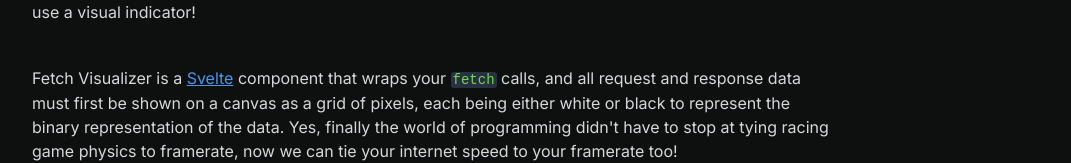
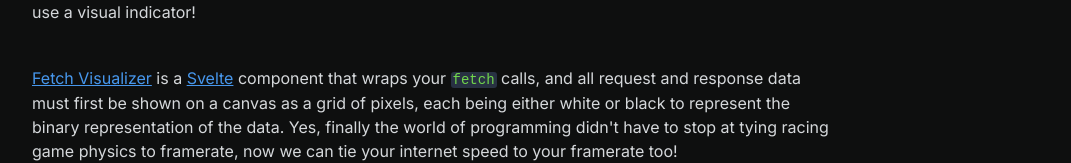
Before and after one commit to sheodox/fetch-visualizer, a SvelteKit app: page / in a window 1280 px wide. Shown: the part 146-309 px from the top of the page, without its empty margins (208-1279 px from the left). Built offline with nearby package versions, Linux system fonts and the light colour scheme.

Commit message:
Link to the component for the curious

```diff
--- a/src/routes/+page.svelte
+++ b/src/routes/+page.svelte
@@ -15,7 +15,10 @@
 	not use a visual indicator!
 </p>
 <p>
-	Fetch Visualizer is a <a href="https://svelte.dev/docs">Svelte</a> component that wraps your
+	<a href="https://github.com/sheodox/fetch-visualizer/blob/main/src/lib/FetchVisualizer.svelte"
+		>Fetch Visualizer</a
+	>
+	is a <a href="https://svelte.dev/docs">Svelte</a> component that wraps your
 	<code>fetch</code> calls, and all request and response data must first be shown on a canvas as a grid
 	of pixels, each being either white or black to represent the binary representation of the data. Yes,
 	finally the world of programming didn't have to stop at tying racing game physics to framerate, now
```
